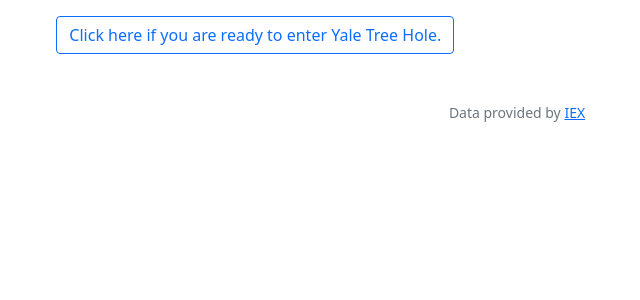
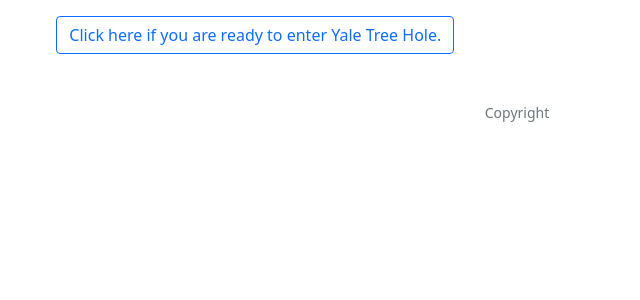
Before and after one commit to Lindsay-00/Treehole, a Flask app: page / in a window 1280 px wide. Shown: the part 394-694 px from the top of the page, without its empty margins (123-763 px from the left). Run offline with Flask 2, Linux system fonts and the light colour scheme.

Commit message:
Wed, Dec 8, 2021, 8:22 PM +00:00

```diff
--- a/myproject/flaskr/templates/layout.html
+++ b/myproject/flaskr/templates/layout.html
@@ -63,7 +63,7 @@
         </main>
 
         <footer class="mb-5 small text-center text-muted">
-            Data provided by <a href="https://iexcloud.io/">IEX</a>
+            Copyright
         </footer>
 
     </body>
```
